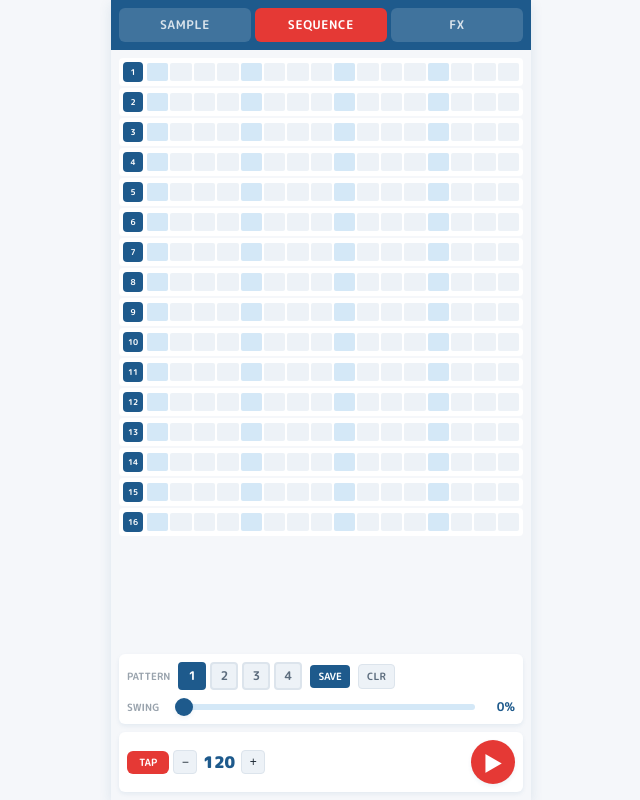
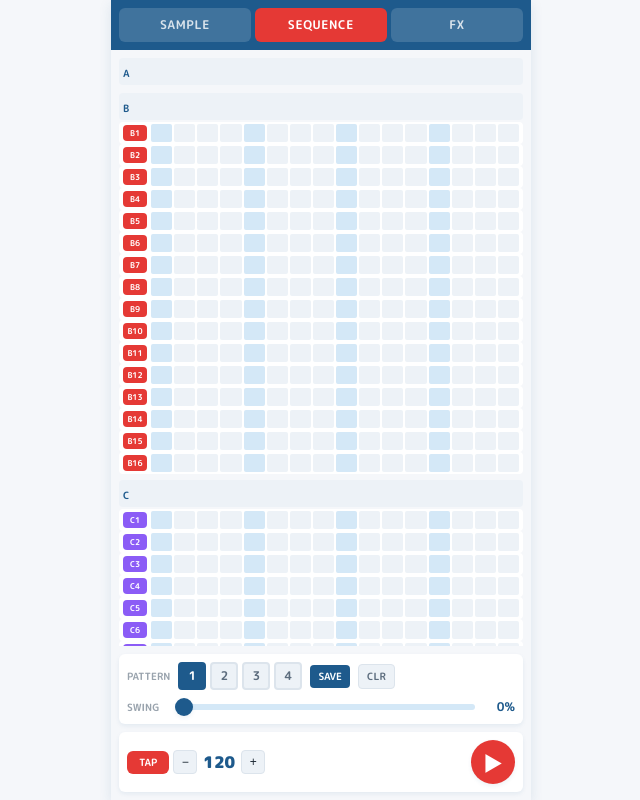
Before and after one commit to k-moeto/hakata-sampler, a website built with Vite: page index.html in a window 1280 px wide. Both pictures are taken after a click on the button "SEQUENCE". Shown: the whole page, without its empty margins (319-959 px from the left). Built offline with nearby package versions, Linux system fonts and the light colour scheme; files whose address does not match are found by name.

Commit message:
feat: シーケンサーでA〜C全バンクのサンプル使用可能に
- 全48トラック（16×3バンク）を表示
- サンプルがあるトラックのみ表示
- バンク別カラーでラベル表示（A:青、B:赤、C:紫）

```diff
--- a/src/main.js
+++ b/src/main.js
@@ -886,14 +886,28 @@ function drawAllPadWaveforms() {
 
 // SEQUENCEタブ
 function renderSequenceTab() {
+  // 全バンク（A, B, C）のトラックを表示
+  const banks = [
+    { id: 1, name: 'A', color: 'primary' },
+    { id: 2, name: 'B', color: 'secondary' },
+    { id: 3, name: 'C', color: 'accent' }
+  ];
+
   return `
     <div class="sequencer">
+      ${banks.map(bank => `
+        <div class="sequencer__bank">
+          <div class="sequencer__bank-header" data-bank="${bank.id}">
+            <span class="sequencer__bank-name">${bank.name}</span>
+          </div>
           ${Array.from({ length: 16 }, (_, i) => {
     const padIndex = i + 1;
-    const padId = getPadId(padIndex);
+    const padId = `${bank.id}-${padIndex}`;
+    const hasSample = audioEngine.hasSample(padId);
+    if (!hasSample) return ''; // サンプルがない場合はスキップ
     return `
               <div class="sequencer__track">
-            <div class="sequencer__track-label">${padIndex}</div>
+                <div class="sequencer__track-label sequencer__track-label--${bank.name.toLowerCase()}">${bank.name}${padIndex}</div>
                 <div class="sequencer__steps">
                   ${Array.from({ length: 16 }, (_, step) => {
       const isActive = sequencer.isStepActive(padId, step);
@@ -901,12 +915,14 @@ function renderSequenceTab() {
       let stepClass = 'sequencer__step';
       if (isActive) stepClass += ' sequencer__step--active';
       if (isCurrent) stepClass += ' sequencer__step--current';
-      return `<button class="${stepClass}" data-seq-pad="${padIndex}" data-seq-step="${step}"></button>`;
+      return `<button class="${stepClass}" data-seq-pad-id="${padId}" data-seq-step="${step}"></button>`;
     }).join('')}
                 </div>
               </div>
             `;
   }).join('')}
+        </div>
+      `).join('')}
     </div>
 
     <!-- トランスポート＆コントロール -->
@@ -1238,11 +1254,13 @@ function attachEventListeners() {
   // シーケンサーステップ
   document.querySelectorAll('.sequencer__step').forEach(step => {
     step.addEventListener('click', () => {
-      const padIndex = parseInt(step.dataset.seqPad);
-      const padId = getPadId(padIndex);
+      // 新しい形式: data-seq-pad-id="1-1" (バンク-パッド)
+      const padId = step.dataset.seqPadId;
       const stepIndex = parseInt(step.dataset.seqStep);
+      if (padId) {
         sequencer.toggleStep(padId, stepIndex);
         step.classList.toggle('sequencer__step--active');
+      }
     });
   });
 
--- a/src/style.css
+++ b/src/style.css
@@ -644,13 +644,31 @@ body {
   align-items: center;
   gap: var(--spacing-xs);
   background: var(--color-surface);
-  padding: var(--spacing-xs);
+  padding: 2px var(--spacing-xs);
   border-radius: var(--radius-xs);
 }
 
+/* バンクヘッダー */
+.sequencer__bank {
+  margin-bottom: var(--spacing-xs);
+}
+
+.sequencer__bank-header {
+  padding: 2px var(--spacing-xs);
+  background: var(--color-surface-alt);
+  border-radius: var(--radius-xs);
+  margin-bottom: 2px;
+}
+
+.sequencer__bank-name {
+  font-size: 0.625rem;
+  font-weight: 700;
+  color: var(--color-primary);
+}
+
 .sequencer__track-label {
-  width: 20px;
-  height: 20px;
+  width: 24px;
+  height: 16px;
   background: var(--color-primary);
   border-radius: var(--radius-xs);
   display: flex;
@@ -660,6 +678,19 @@ body {
   font-weight: 700;
   color: #FFFFFF;
   flex-shrink: 0;
+}
+
+/* バンク別カラー */
+.sequencer__track-label--a {
+  background: var(--color-primary);
+}
+
+.sequencer__track-label--b {
+  background: var(--color-accent);
+}
+
+.sequencer__track-label--c {
+  background: #8B5CF6;
 }
 
 .sequencer__steps {
```
Lines whose indentation alone changed are shown as unchanged.
